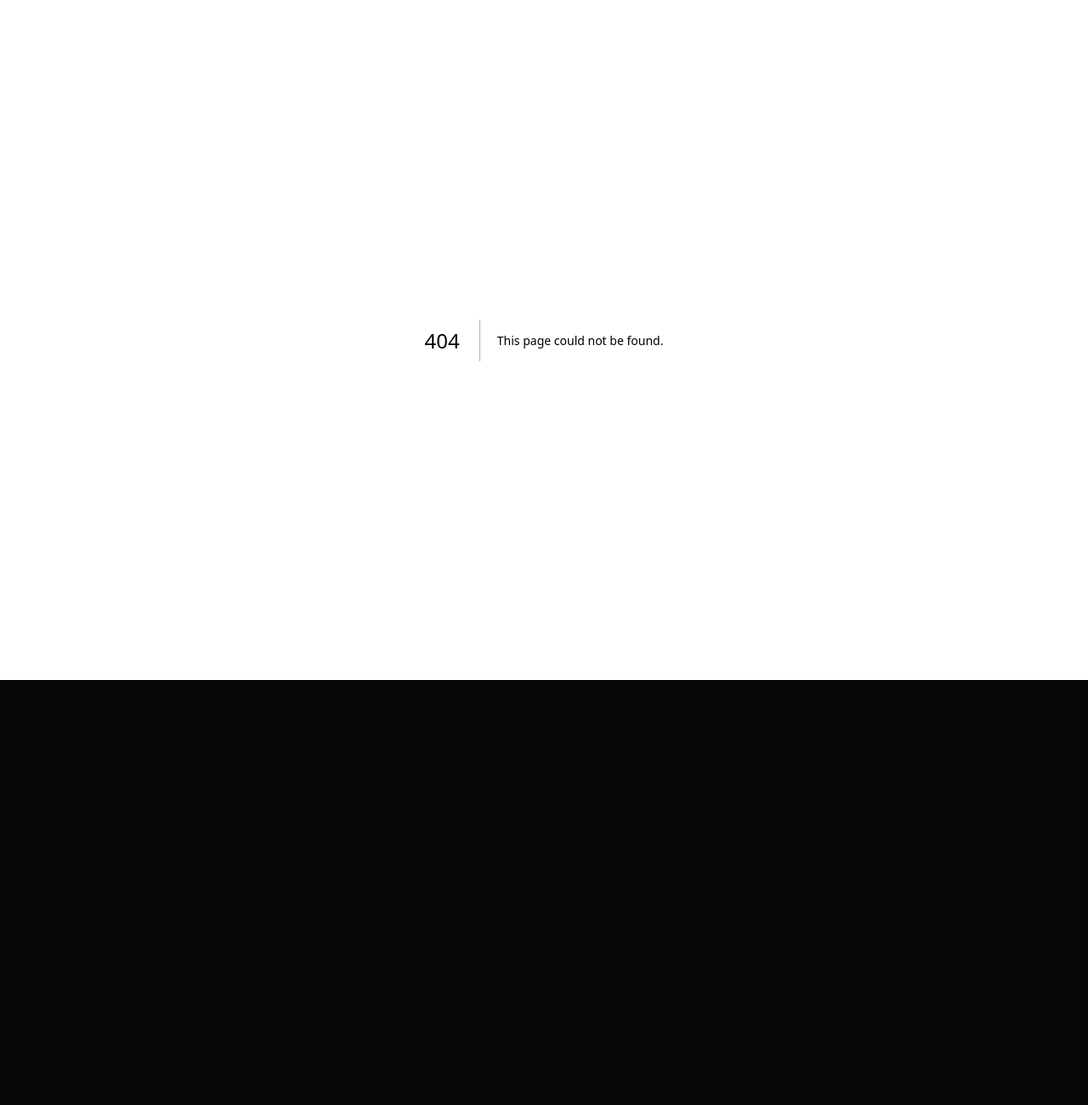
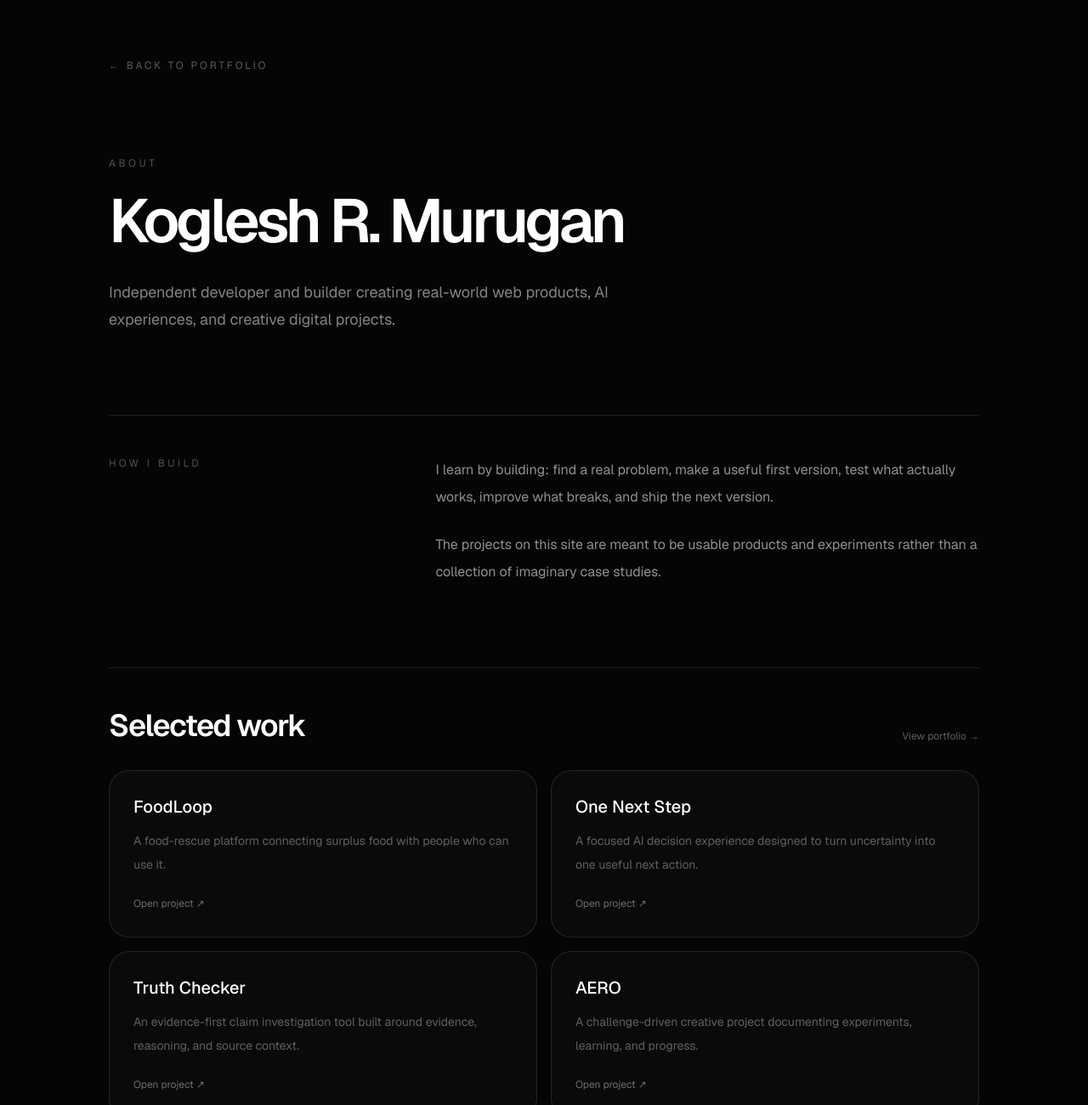
Before and after one commit to kogleshofficial-hub/koglesh-portfolio, a Next.js app: page /about in a window 1280 px wide. Before the commit this address had no page. Shown: the top 1300 px of the page at 85% size. Before the commit the page ends 800 px from the top, so only its background shows below. Built offline with nearby package versions, Linux system fonts and the light colour scheme.

Commit message:
Add dedicated factual About page for personal web identity

```diff
--- /dev/null
+++ b/app/about/page.tsx
@@ -0,0 +1,107 @@
+import type { Metadata } from "next";
+
+const siteUrl = "https://koglesh-portfolio.vercel.app";
+
+export const metadata: Metadata = {
+  title: "About Koglesh R. Murugan",
+  description:
+    "About Koglesh R. Murugan — an independent developer and builder creating real-world web products, AI experiences, and creative digital projects.",
+  alternates: { canonical: "/about" },
+};
+
+const projects = [
+  {
+    name: "FoodLoop",
+    description: "A food-rescue platform connecting surplus food with people who can use it.",
+    url: "https://food-loop-app.vercel.app/",
+  },
+  {
+    name: "One Next Step",
+    description: "A focused AI decision experience designed to turn uncertainty into one useful next action.",
+    url: "https://one-next-step.vercel.app/",
+  },
+  {
+    name: "Truth Checker",
+    description: "An evidence-first claim investigation tool built around evidence, reasoning, and source context.",
+    url: "https://truth-checker-app.vercel.app/",
+  },
+  {
+    name: "AERO",
+    description: "A challenge-driven creative project documenting experiments, learning, and progress.",
+    url: "https://www.youtube.com/@ItsAero_Official",
+  },
+];
+
+const personJsonLd = {
+  "@context": "https://schema.org",
+  "@type": "Person",
+  "@id": `${siteUrl}/about#person`,
+  name: "Koglesh R. Murugan",
+  url: `${siteUrl}/about`,
+  jobTitle: "Independent Developer & Builder",
+  description:
+    "Independent developer and builder creating web products, AI experiences, and creative digital projects.",
+  sameAs: [
+    "https://github.com/kogleshofficial-hub",
+    "https://www.youtube.com/@ItsAero_Official",
+  ],
+  knowsAbout: [
+    "Web development",
+    "Artificial intelligence",
+    "Software development",
+    "Product design",
+    "User interface design",
+    "Content creation",
+  ],
+  mainEntityOfPage: `${siteUrl}/about`,
+};
+
+export default function AboutPage() {
+  return (
+    <main className="min-h-screen bg-[#050505] px-6 py-16 text-white sm:px-10 lg:px-20">
+      <div className="mx-auto max-w-5xl">
+        <a href="/" className="text-xs uppercase tracking-[0.24em] text-white/35 hover:text-white/70">← Back to portfolio</a>
+        <header className="mt-24 max-w-4xl">
+          <p className="text-xs uppercase tracking-[0.3em] text-white/30">About</p>
+          <h1 className="mt-6 text-5xl font-semibold tracking-[-0.06em] sm:text-7xl">Koglesh R. Murugan</h1>
+          <p className="mt-8 max-w-2xl text-lg leading-8 text-white/50">Independent developer and builder creating real-world web products, AI experiences, and creative digital projects.</p>
+        </header>
+
+        <section className="mt-24 grid gap-10 border-t border-white/10 pt-12 md:grid-cols-[.7fr_1.3fr]">
+          <h2 className="text-xs uppercase tracking-[0.28em] text-white/30">How I build</h2>
+          <div className="space-y-6 text-white/55 leading-8">
+            <p>I learn by building: find a real problem, make a useful first version, test what actually works, improve what breaks, and ship the next version.</p>
+            <p>The projects on this site are meant to be usable products and experiments rather than a collection of imaginary case studies.</p>
+          </div>
+        </section>
+
+        <section className="mt-24 border-t border-white/10 pt-12">
+          <div className="flex items-end justify-between gap-6">
+            <h2 className="text-3xl font-semibold tracking-[-0.04em] sm:text-4xl">Selected work</h2>
+            <a href="/" className="text-xs text-white/35 hover:text-white">View portfolio →</a>
+          </div>
+          <div className="mt-8 grid gap-4 sm:grid-cols-2">
+            {projects.map((project) => (
+              <a key={project.name} href={project.url} target="_blank" rel="noopener noreferrer" className="rounded-3xl border border-white/10 bg-white/[0.025] p-7 transition hover:-translate-y-1 hover:border-white/20">
+                <p className="text-xl font-medium">{project.name}</p>
+                <p className="mt-3 text-sm leading-7 text-white/35">{project.description}</p>
+                <span className="mt-6 inline-block text-xs text-white/40">Open project ↗</span>
+              </a>
+            ))}
+          </div>
+        </section>
+
+        <section className="mt-24 border-t border-white/10 pt-12">
+          <h2 className="text-xs uppercase tracking-[0.28em] text-white/30">Public work</h2>
+          <div className="mt-7 flex flex-wrap gap-3">
+            <a href="https://github.com/kogleshofficial-hub" target="_blank" rel="noopener noreferrer" className="rounded-full border border-white/10 px-5 py-3 text-sm text-white/55 hover:border-white/25 hover:text-white">GitHub ↗</a>
+            <a href="https://www.youtube.com/@ItsAero_Official" target="_blank" rel="noopener noreferrer" className="rounded-full border border-white/10 px-5 py-3 text-sm text-white/55 hover:border-white/25 hover:text-white">AERO on YouTube ↗</a>
+          </div>
+        </section>
+
+        <footer className="mt-28 border-t border-white/10 py-10 text-xs text-white/25">Created by Koglesh R. Murugan · {new Date().getFullYear()}</footer>
+      </div>
+      <script type="application/ld+json" dangerouslySetInnerHTML={{ __html: JSON.stringify(personJsonLd) }} />
+    </main>
+  );
+}
```
